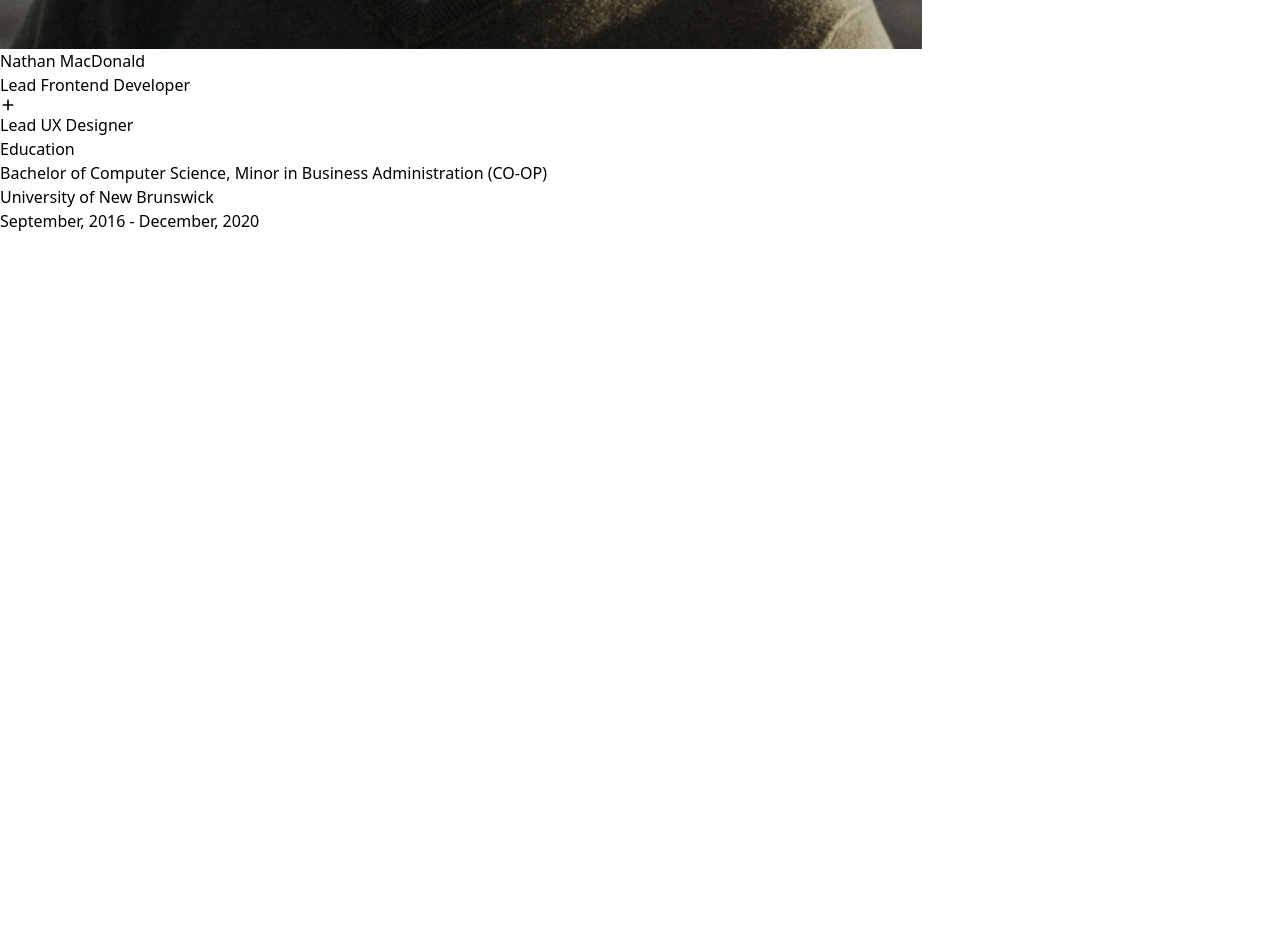
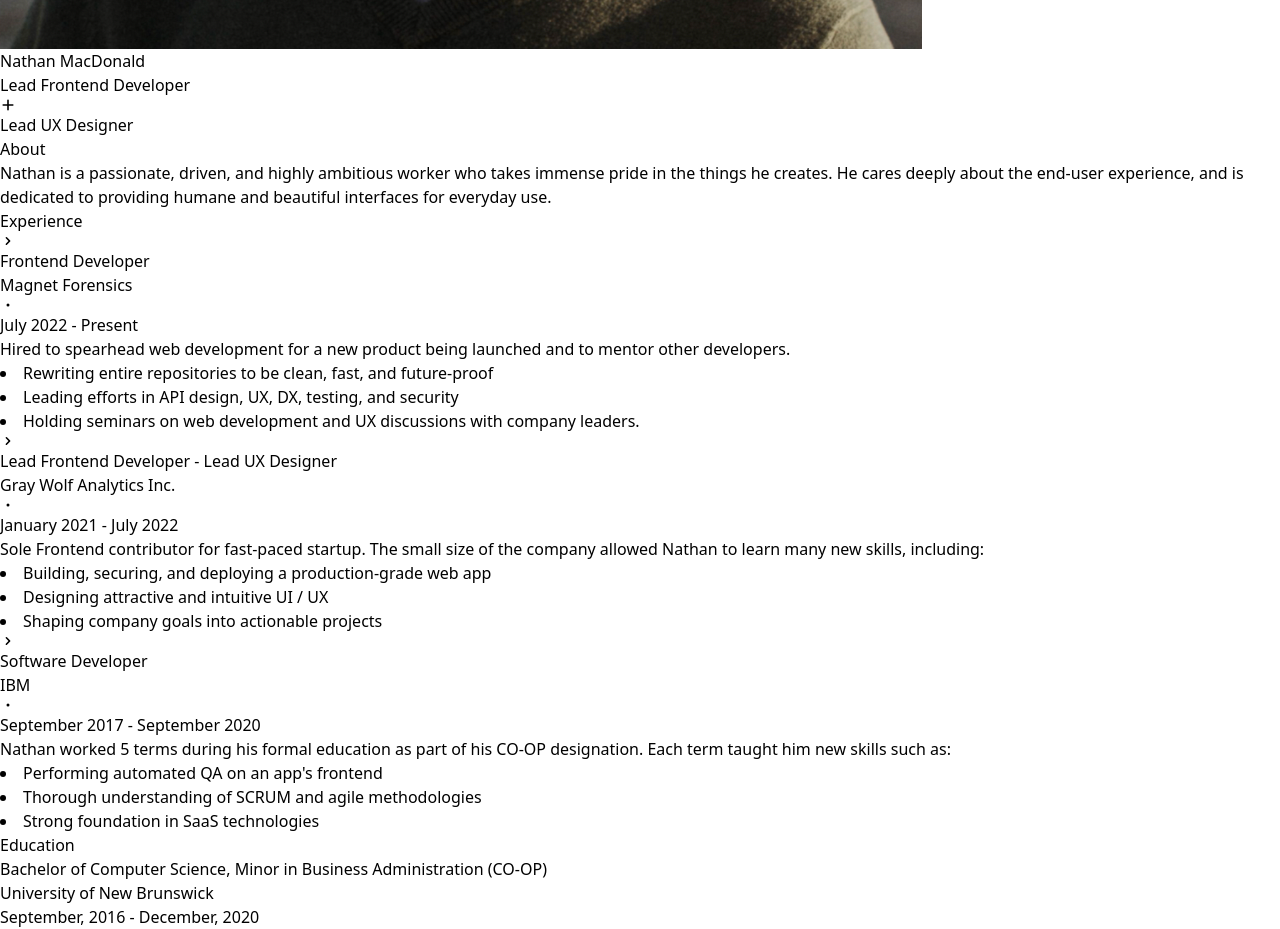
Before and after one commit to nmacdon3/taylors-resume, a React (Vite) app: page / in a window 1280 px wide. Shown: the part 1060-1989 px from the top of the page. Before the commit the page ends 1293 px from the top, so only its background shows below. Built offline with nearby package versions, Linux system fonts and the light colour scheme.

Commit message:
added about and experience

```diff
--- /dev/null
+++ b/src/components/About.tsx
@@ -0,0 +1,16 @@
+import Section from "./Section";
+
+const About = () => {
+  return (
+    <Section title="About">
+      <p className="text-gray-500 text-xs print:text-sm  text-justify">
+        Nathan is a passionate, driven, and highly ambitious worker who takes
+        immense pride in the things he creates. He cares deeply about the
+        end-user experience, and is dedicated to providing humane and beautiful
+        interfaces for everyday use.
+      </p>
+    </Section>
+  );
+};
+
+export default About;
--- /dev/null
+++ b/src/components/Experience.tsx
@@ -0,0 +1,47 @@
+import { BsDot } from "react-icons/bs";
+import { HiChevronRight } from "react-icons/hi";
+import { JobType, useJobs } from "~/content/jobs";
+
+import Section from "./Section";
+import SubHeading from "./SubHeading";
+
+const Job = ({ job }: { job: JobType }) => {
+  return (
+    <div className="text-motif">
+      <SubHeading text={job.title} />
+      <div className="flex items-center  space-x-1  text-xs print:text-sm  tracking-wider ">
+        <span className="font-medium ">{job.company}</span>
+        <BsDot className="h-4 w-4" />
+        <span className="opacity-90"> {job.duration}</span>
+      </div>
+      <p className="text-xs print:text-sm text-gray-500 text-justify mt-2 mb-2">
+        {job.description}
+      </p>
+      {job.responsibilities.map((resp) => (
+        <li key={resp} className="text-xs print:text-sm text-gray-500 ml-2">
+          {resp}
+        </li>
+      ))}
+    </div>
+  );
+};
+
+const Experience = () => {
+  const jobs = useJobs();
+
+  return (
+    <Section title="Experience">
+      {jobs?.map((job) => (
+        <div
+          key={job.id}
+          className="pb-7 flex items-start ml-1  translate-y-1 -translate-x-1"
+        >
+          <HiChevronRight className="h-4 w-4  rounded-full shrink-0  mr-1 -translate-x-1 text-accent" />
+          <Job job={job} />
+        </div>
+      ))}
+    </Section>
+  );
+};
+
+export default Experience;
--- a/src/components/Resume.tsx
+++ b/src/components/Resume.tsx
@@ -1,7 +1,7 @@
 import Education from "./Education";
 import Header from "./Header";
-// import About from "./About";
-// import Experience from "./Experience";
+import About from "./About";
+import Experience from "./Experience";
 // import Skills from "./Skills";
 // import Footer from "./Footer";
 
@@ -11,8 +11,8 @@ const Resume = () => {
       <Header />
       <div className="flex sm:space-x-16 print:space-x-10 mt-12 sm:mt-10 print:mt-12  flex-grow flex-wrap print:pl-16 ">
         <section className="w-full sm:w-[24rem] print:w-[28.5rem]">
-          {/* <About />
-          <Experience /> */}
+          <About />
+          <Experience />
         </section>
         <aside className=" sm:mt-8  space-x-12 sm:space-x-0 print:space-x-0 sm:w-40 print:w-56  flex sm:flex-col px-2 sm:px-0 print:flex-col">
           {/* <Skills /> */}
--- /dev/null
+++ b/src/components/SubHeading.tsx
@@ -0,0 +1,9 @@
+const SubHeading = ({ text }: { text: string }) => {
+  return (
+    <h5 className=" tracking-widest text-xs print:text-sm mb-2 text-gray-700  uppercase">
+      {text}
+    </h5>
+  );
+};
+
+export default SubHeading;
--- /dev/null
+++ b/src/content/jobs.ts
@@ -0,0 +1,51 @@
+export interface JobType {
+  id: string;
+  title: string;
+  company: string;
+  duration: string;
+  description: string;
+  responsibilities: string[];
+}
+
+export const jobs: JobType[] = [
+  {
+    id: "1",
+    title: "Frontend Developer",
+    company: "Magnet Forensics",
+    duration: "July 2022 - Present",
+    description: `Hired to spearhead web development for a new product being launched and to mentor other developers. `,
+    responsibilities: [
+      "Rewriting entire repositories to be clean, fast, and future-proof",
+      "Leading efforts in API design, UX, DX, testing, and security",
+      "Holding seminars on web development and UX discussions with company leaders.",
+    ],
+  },
+  {
+    id: "2",
+    title: "Lead Frontend Developer - Lead UX Designer",
+    company: "Gray Wolf Analytics Inc.",
+    duration: "January 2021 - July 2022",
+    description: `Sole Frontend contributor for fast-paced startup. The small size of the company allowed Nathan to learn many new skills, including: `,
+    responsibilities: [
+      "Building, securing, and deploying a production-grade web app",
+      "Designing attractive and intuitive UI / UX",
+      "Shaping company goals into actionable projects",
+    ],
+  },
+  {
+    id: "3",
+    title: "Software Developer",
+    company: "IBM",
+    duration: "September 2017 - September 2020",
+    description: `Nathan worked 5 terms during his formal education as part of his CO-OP designation. Each term taught him new skills such as:`,
+    responsibilities: [
+      "Performing automated QA on an app's frontend",
+      "Thorough understanding of SCRUM and agile methodologies",
+      "Strong foundation in SaaS technologies",
+    ],
+  },
+];
+
+export function useJobs() {
+  return jobs;
+}
```
